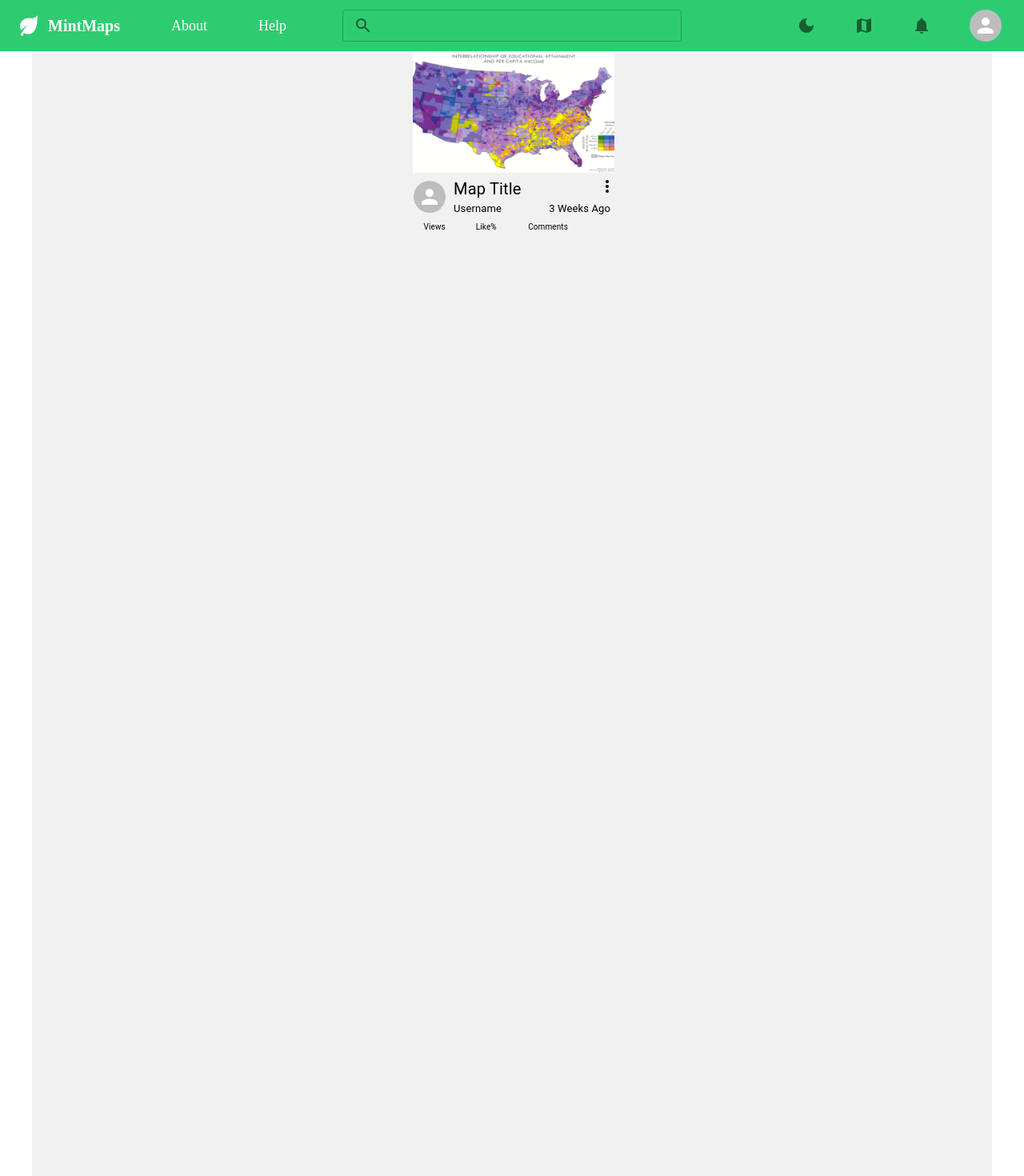
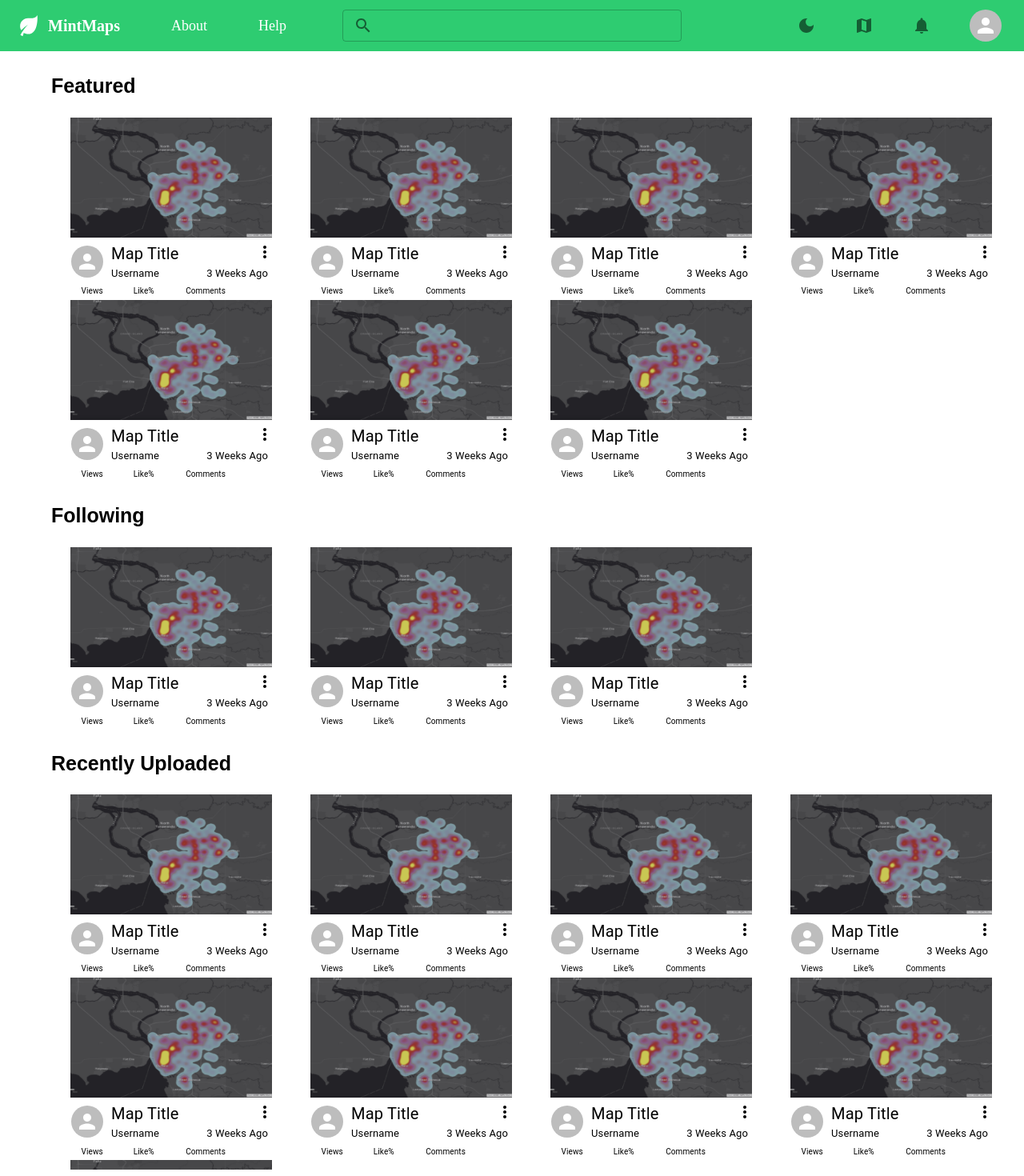
Before and after one commit to CSE-416-Team-Green/mintmaps, a Next.js app: page /home in a window 1280 px wide. Shown: the top 1470 px of the page at 80% size. Built offline with nearby package versions, Linux system fonts and the light colour scheme.

Commit message:
home page layout

```diff
--- a/components/MapPreview.tsx
+++ b/components/MapPreview.tsx
@@ -12,7 +12,7 @@ const MapPreview = () => {
         <div >
             <Grid container sx={{width:300, height:230}} justifyContent="left" alignItems={"center"} spacing={0.5} rowSpacing={0.2}>
                 <Grid item xs={12}>
-                    <Container component={"img"} src={"/bi-choropleth-preview.png"} sx={{width:300, height:150, float:'left'}}></Container>
+                    <Container component={"img"} src={"/heatmap-preview.png"} sx={{width:300, height:150, float:'left'}}></Container>
                 </Grid>
                 <Grid item xs={1} >
                 </Grid>
--- a/pages/home.tsx
+++ b/pages/home.tsx
@@ -20,14 +20,92 @@ export default function Home() {
                 <Grid item sx={{ flexGrow: 1 }}>
                     <Header />
                 </Grid>
-                <Container className={styles.grey}>
-                    <Grid container direction={"column"} alignItems={"center"} justifyContent={"center"} >
-                        <div className={styles.helpText}>
-                            <MapPreview />
-                        </div>
-                    </Grid>
+                <Container>
+                    <div className={styles.homeText}>
+                        Featured
+                    </div>
+                    <div className={styles.homeBox}>
+                        <Grid container direction={"row"} alignItems={"left"} justifyContent={"left"} >
+                            <Grid item xs={3}>
+                                <MapPreview />
+                            </Grid>
+                            <Grid item xs={3}>
+                                <MapPreview />
+                            </Grid>
+                            <Grid item xs={3}>
+                                <MapPreview />
+                            </Grid>
+                            <Grid item xs={3}>
+                                <MapPreview />
+                            </Grid>
+                            <Grid item xs={3}>
+                                <MapPreview />
+                            </Grid>
+                            <Grid item xs={3}>
+                                <MapPreview />
+                            </Grid>
+                            <Grid item xs={3}>
+                                <MapPreview />
+                            </Grid>
+                        </Grid>
+                    </div>
+                    <div className={styles.homeText} >
+                        Following
+                    </div>
+                    <div className={styles.homeBox}>
+                        <Grid container direction={"row"} alignItems={"left"} justifyContent={"left"} >
+                            <Grid item xs={3}>
+                                <MapPreview />
+                            </Grid>
+                            <Grid item xs={3}>
+                                <MapPreview />
+                            </Grid>
+                            <Grid item xs={3}>
+                                <MapPreview />
+                            </Grid>
+                        </Grid>
+                    </div>
+                    <div className={styles.homeText}>
+                        Recently Uploaded
+                    </div>
+                    <div className={styles.homeBox}>
+                        <Grid container direction={"row"} alignItems={"left"} justifyContent={"left"} >
+                            <Grid item xs={3}>
+                                <MapPreview />
+                            </Grid>
+                            <Grid item xs={3}>
+                                <MapPreview />
+                            </Grid>
+                            <Grid item xs={3}>
+                                <MapPreview />
+                            </Grid>
+                            <Grid item xs={3}>
+                                <MapPreview />
+                            </Grid>
+                            <Grid item xs={3}>
+                                <MapPreview />
+                            </Grid>
+                            <Grid item xs={3}>
+                                <MapPreview />
+                            </Grid>
+                            <Grid item xs={3}>
+                                <MapPreview />
+                            </Grid>
+                            <Grid item xs={3}>
+                                <MapPreview />
+                            </Grid>
+                            <Grid item xs={3}>
+                                <MapPreview />
+                            </Grid>
+                        </Grid>
+                    </div>
                 </Container>
+
             </Grid>
+            <br />
+            <br />
+            <br />
+            <br />
         </>
     );
 }
--- a/styles/about.module.css
+++ b/styles/about.module.css
@@ -16,6 +16,26 @@
     font-family: Arial, Helvetica, sans-serif;
 }
 
+.homeText {
+    font-size: 25px;
+    font-family: Arial, Helvetica, sans-serif;
+    font-weight: bold;
+    padding-top: 2.5%;
+    padding-bottom: 2%;
+}
+
+.homeBox {
+    max-height: 470px;
+    width: 1200px;
+    overflow-x: hidden;
+    overflow-y:scroll;
+    flex-direction: row;
+}
+
+.padding{
+    height:50px;
+}
+
 .footerText {
     font-size: 25px;
     top: 15vh;
```
